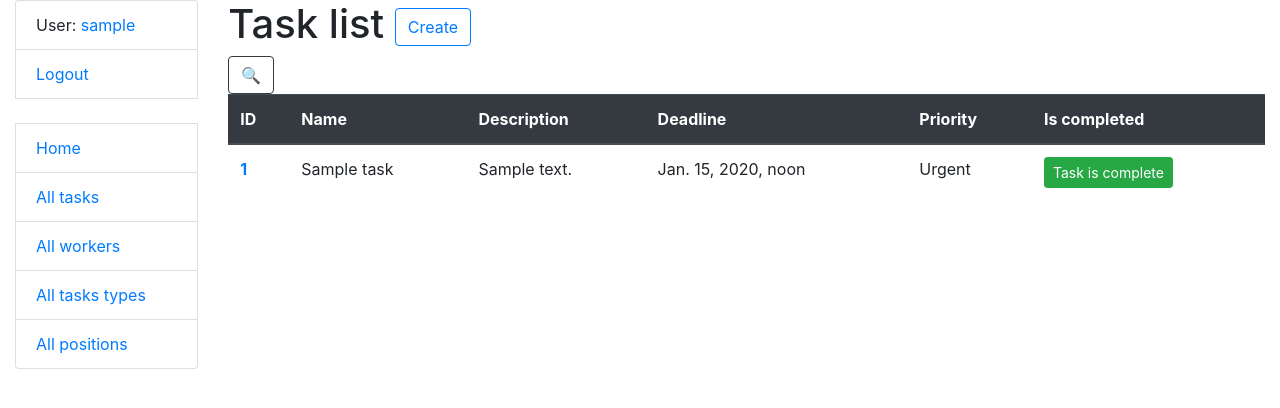
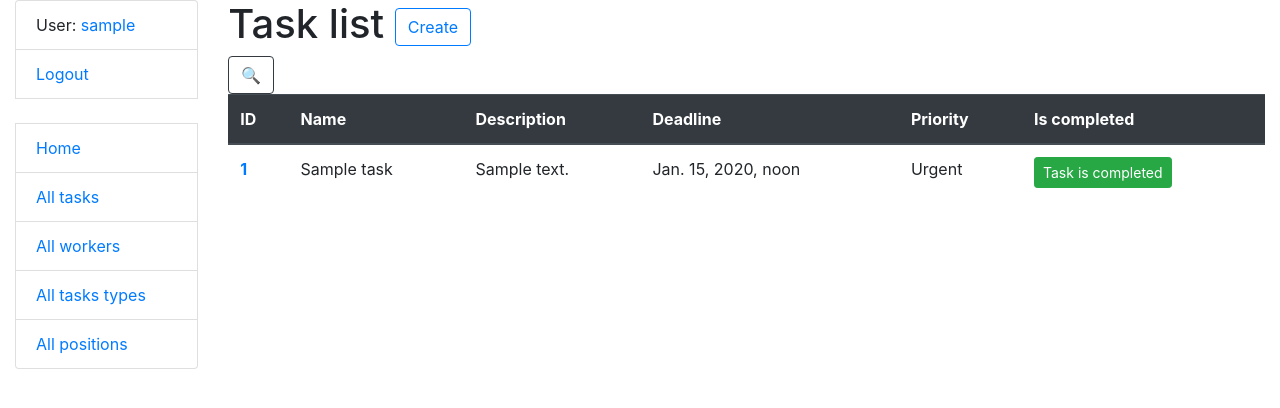
Before and after one commit to olia-trofymchuk/task-manager, a Django app: page /tasks/ in a window 1280 px wide. Shown: the top 408 px of the page. Run offline with Django 4.2, Linux system fonts and the light colour scheme; a user stored in the database is signed in; tables that the repository leaves empty hold one stand-in row (values such as "Sample post"); some libraries are stand-ins or nearby versions.

```diff
--- a/templates/manager/task_form.html
+++ b/templates/manager/task_form.html
@@ -7,6 +7,6 @@
     {% csrf_token %}
     {{ form|crispy }}
 
-  <input class="btn btn-primary" type="submit" value="Submit">
+    <input class="btn btn-primary" type="submit" value="Submit">
   </form>
 {% endblock %}
--- a/templates/manager/task_list.html
+++ b/templates/manager/task_list.html
@@ -15,7 +15,6 @@
   </form>
 
   {% if task_list %}
-    {% for task in task_list %}
     <table class="table table-hover">
       <thead class="thead-dark">
         <tr>
@@ -28,8 +27,13 @@
         </tr>
       </thead>
 
+    {% for task in task_list %}
       <tr>
-          <td><a href="{% url 'manager:task-detail' pk=task.id %}"><strong>{{ task.id }}</strong></a></td>
+        <td>
+          <a href="{% url 'manager:task-detail' pk=task.id %}">
+            <strong>{{ task.id }}</strong>
+          </a>
+        </td>
         <td>{{ task.name }}</td>
         <td>{{ task.description }}</td>
         <td>{{ task.deadline }}</td>
@@ -37,7 +41,7 @@
         {% if task.is_completed %}
           <td>
             <a href="{% url 'manager:task-delete' pk=task.id %}" class="btn btn-success btn-sm">
-                Task is complete
+              Task is completed
             </a>
           </td>
           {% else %}
```
Lines whose indentation alone changed are shown as unchanged.
